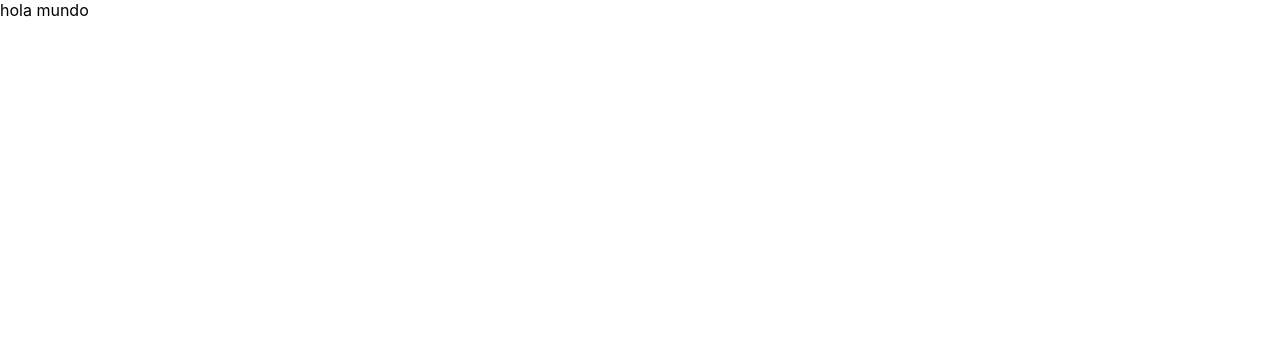
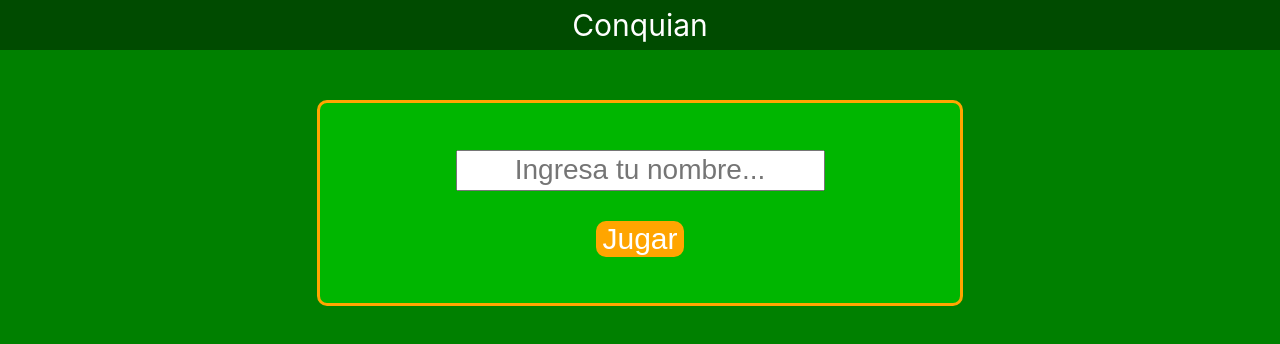
Before and after one commit to jrmartinez96/redes-juego-cartas-cliente, a React (Create React App) app: page / in a window 1280 px wide. Shown: the top 344 px of the page. Built offline with nearby package versions, Linux system fonts and the light colour scheme.

Commit message:
Menu input y boton

```diff
--- /dev/null
+++ b/src/pages/menu/menu.css
@@ -0,0 +1,46 @@
+.menu-page {
+    background-color: green;
+    height: 100vh;
+}
+
+.header {
+    background-color: rgb(0, 75, 0);
+    height: 50px;
+    display: flex;
+    justify-content: center;
+    align-items: center;
+    font-size: 30px;
+    color: white;
+}
+
+.menu-container {
+    width: 50%;
+    height: 200px;
+    margin: 50px auto;
+    background-color: rgb(0, 182, 0);
+    border-radius: 10px;
+    border: 3px solid orange;
+    text-align: center;
+    display: flex;
+    justify-content: center;
+    align-items: center;
+}
+
+.name-input {
+    height: 35px;
+    font-size: 28px;
+    margin-bottom: 30px;
+    text-align: center;
+}
+
+.button-play {
+    font-size: 30px;
+    border-radius: 10px;
+    border: none;
+    background-color: orange;
+    color: white;
+}
+
+.button-play:hover {
+    background-color: rgb(189, 123, 0);
+}
--- a/src/pages/menu/menu.jsx
+++ b/src/pages/menu/menu.jsx
@@ -1,11 +1,27 @@
 import React from 'react'
+import './menu.css'
 
 export class MenuPage extends React.Component {
 
     render() {
         return (
-            <div>
-                hola mundo
+            <div className="menu-page">
+                <div className="header">
+                    <div>
+                        Conquian
+                    </div>
+                </div>
+                <div className="menu-container">
+                    <div>
+                        <div className="input-name-container">
+                            <input placeholder="Ingresa tu nombre..." className="name-input">
+                            </input>
+                        </div>
+                        <div className="button-play-container">
+                            <button className="button-play">Jugar</button>
+                        </div>
+                    </div>
+                </div>
             </div>
         )
     }
```
